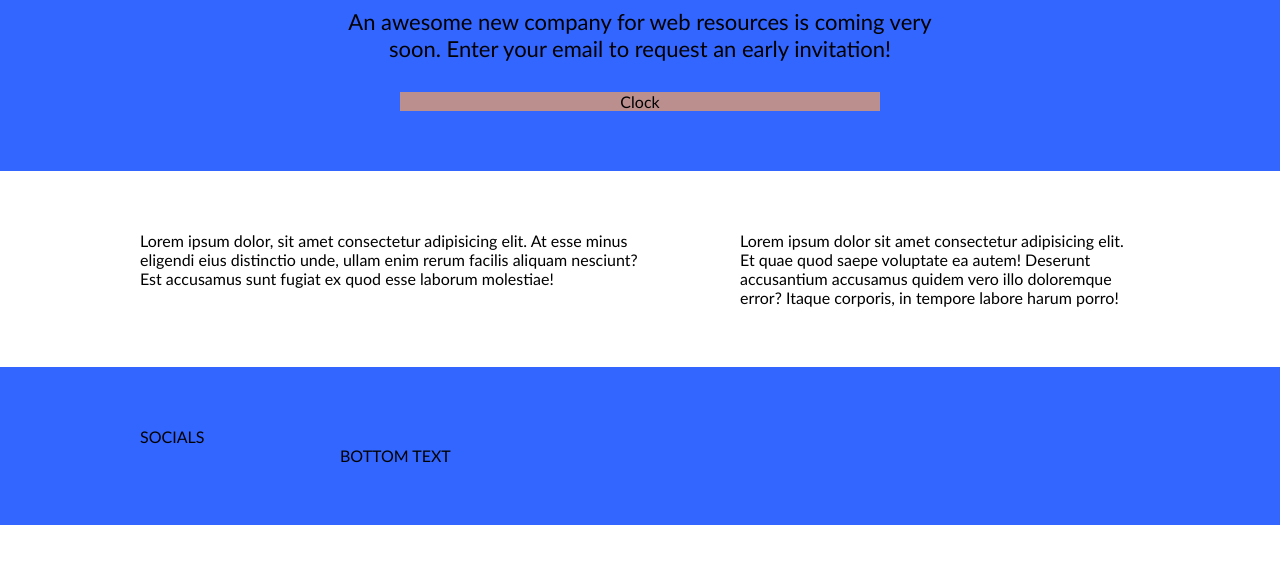
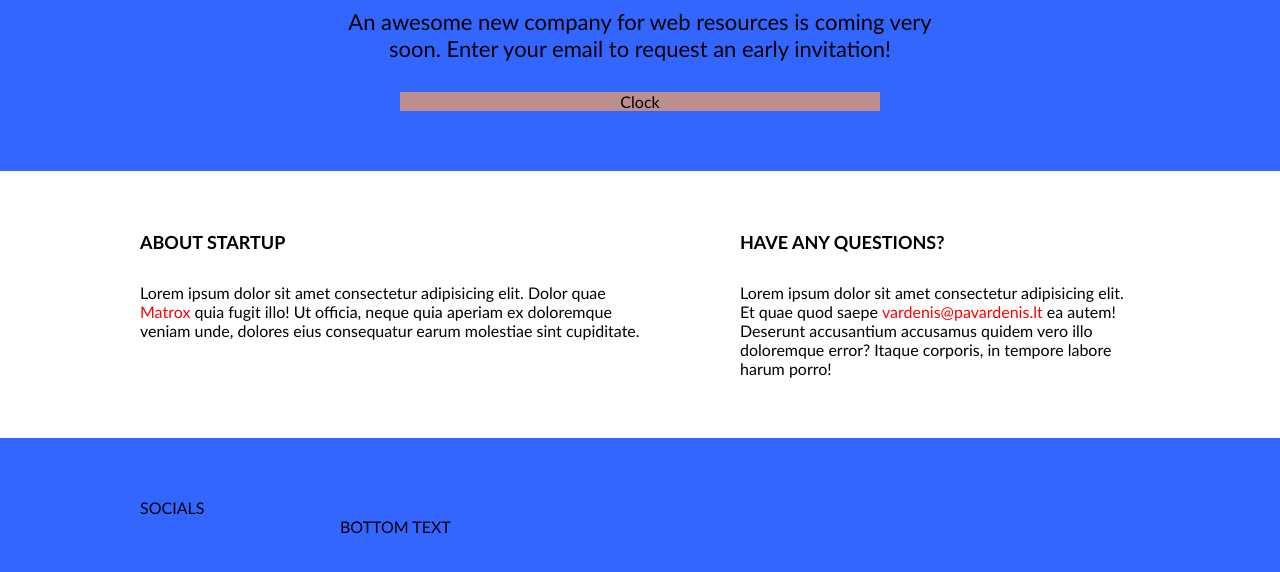
Before and after one commit to SigitaZaromskiene/11-coming-soon, a website: page index.html in a window 1280 px wide. Shown: the part 226-798 px from the top of the page. Drawn offline with Linux system fonts and the light colour scheme.

Commit message:
Main section update

```diff
--- a/css/base/base.css
+++ b/css/base/base.css
@@ -1,3 +1,8 @@
+:root {
+  --main-color: #1EB6F5
+  --secondary-color: #E81F63;
+}
+
 body,
 body * {
   margin: 0;
@@ -10,3 +15,7 @@ body {
   font-family: "Gill Sans", "Gill Sans MT", "Gill Sans", "Gill Sans MT", Calibri,
     sans-sarif;
 }
+
+.bg-blue {
+  background-color: var(--main-color);
+}
--- a/css/base/layout.css
+++ b/css/base/layout.css
@@ -1,15 +1,3 @@
-body,
-body * {
-  margin: 0;
-  padding: 0;
-  box-sizing: border-box;
-  vertical-align: top;
-}
-
-body {
-  font-family: "Gill Sans", "Gill Sans MT", "Gill Sans", "Gill Sans MT", Calibri,
-    sans-sarif;
-}
 .container {
   width: 100%;
   padding-top: 60px;
@@ -36,12 +24,17 @@ body {
 
 .container > .row > .left {
   width: 50%;
+  display: flex;
+  flex-direction: column;
+  gap: 30px;
 }
 
 .container > .row > .right {
   width: 40%;
+  display: flex;
+  flex-direction: column;
+  gap: 30px;
 }
-
 @media (max-width: 1100px) {
   .container {
     padding-left: 20px;
@@ -54,10 +47,20 @@ body {
     margin-left: 0;
   }
   .container > .row > .left {
-    width: 100%;
+    width: 50%;
   }
 
   .container > .row > .right {
-    width: 100%;
+    width: 40%;
   }
 }
+
+.section-description > a {
+  text-decoration: none;
+  color: red;
+}
+
+.section-description > a:hover {
+  color: red;
+  text-decoration: underline;
+}
--- a/css/pages/home.css
+++ b/css/pages/home.css
@@ -1,16 +1,3 @@
-body,
-body * {
-  margin: 0;
-  padding: 0;
-  box-sizing: border-box;
-  vertical-align: top;
-}
-
-body {
-  font-family: "Gill Sans", "Gill Sans MT", "Gill Sans", "Gill Sans MT", Calibri,
-    sans-sarif;
-}
-
 .hero.short-row {
   display: flex;
   flex-direction: column;
@@ -33,3 +20,17 @@ body {
   width: 80%;
   background-color: rosybrown;
 }
+.section-title {
+  font-size: 18px;
+  text-transform: uppercase;
+}
+
+.section-description {
+  font-size: 16px;
+}
+
+@media (max-width: 700px) {
+  .main-title {
+    font-size: 60px;
+  }
+}
--- a/index.html
+++ b/index.html
@@ -66,14 +66,24 @@
     <section class="container">
       <div class="row">
         <div class="left">
-          Lorem ipsum dolor, sit amet consectetur adipisicing elit. At esse
-          minus eligendi eius distinctio unde, ullam enim rerum facilis aliquam
-          nesciunt? Est accusamus sunt fugiat ex quod esse laborum molestiae!
+          <h2 class="section-title">About startup</h2>
+          <p class="section-description">
+            Lorem ipsum dolor sit amet consectetur adipisicing elit. Dolor quae
+            <a href="#">Matrox</a> quia fugit illo! Ut officia, neque quia
+            aperiam ex doloremque veniam unde, dolores eius consequatur earum
+            molestiae sint cupiditate.
+          </p>
         </div>
+
         <div class="right">
-          Lorem ipsum dolor sit amet consectetur adipisicing elit. Et quae quod
-          saepe voluptate ea autem! Deserunt accusantium accusamus quidem vero
-          illo doloremque error? Itaque corporis, in tempore labore harum porro!
+          <h2 class="section-title">Have any questions?</h2>
+          <p class="section-description">
+            Lorem ipsum dolor sit amet consectetur adipisicing elit. Et quae
+            quod saepe
+            <a href="mailto:vardenis@pavardenis.lt">vardenis@pavardenis.lt</a>
+            ea autem! Deserunt accusantium accusamus quidem vero illo doloremque
+            error? Itaque corporis, in tempore labore harum porro!
+          </p>
         </div>
       </div>
     </section>
```
